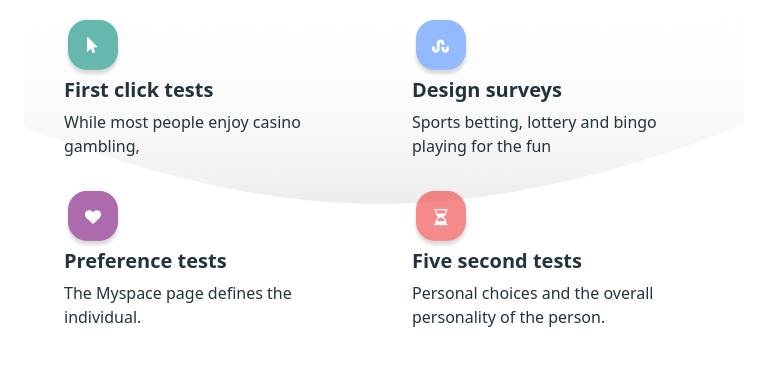
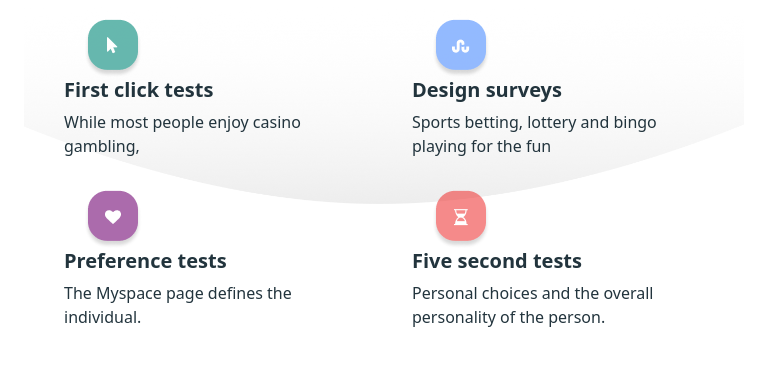
Before and after one commit to RustambekJavascript/homework18_1, a plain HTML site: page index.html in a window 768 px wide. Shown: the part 761-1126 px from the top of the page. Drawn offline with nearby package versions, Linux system fonts and the light colour scheme.

Commit message:
two update

```diff
--- a/style/style.css
+++ b/style/style.css
@@ -49,3 +49,10 @@
   width: 100%;
   height: 400px;
 }
+
+@media screen and (max-width: 992px) and (min-width: 768px) {
+  .card-body > img {
+    display: block;
+    margin: 0 20px !important;
+  }
+}
```
